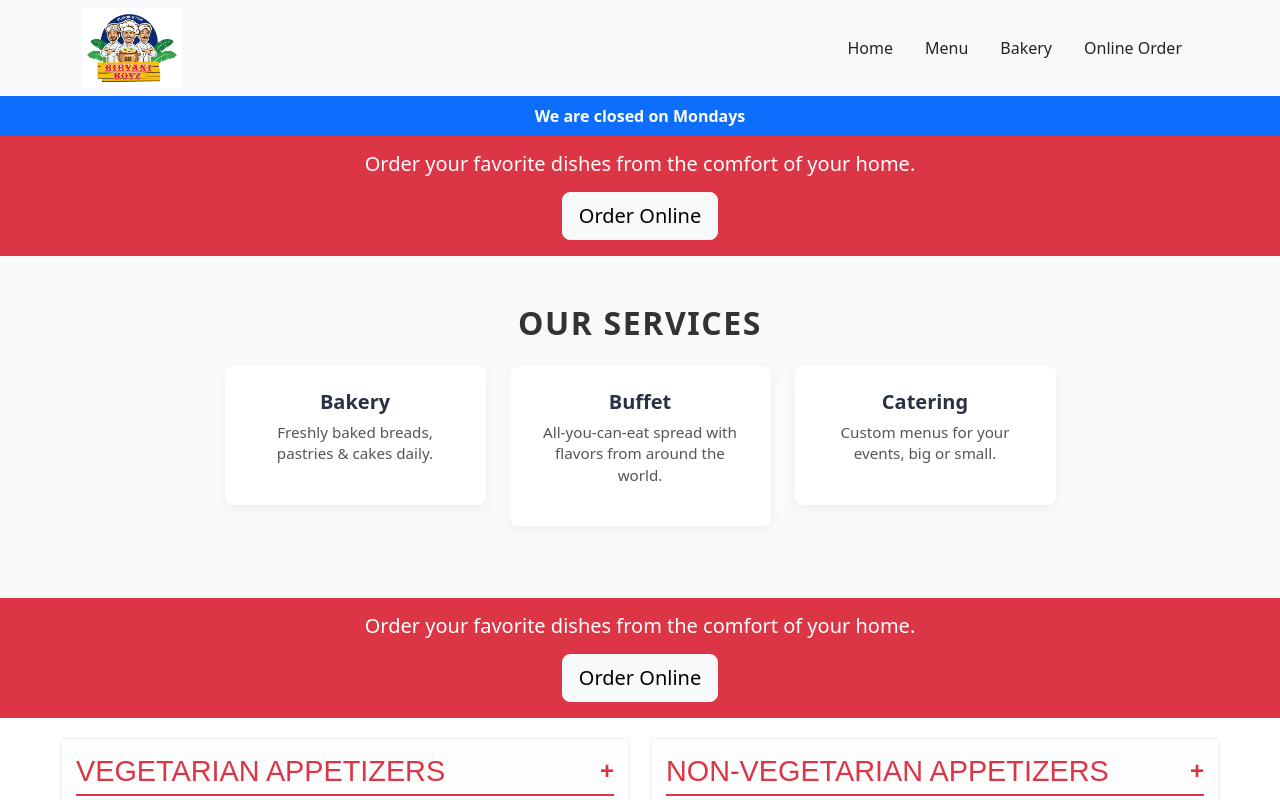
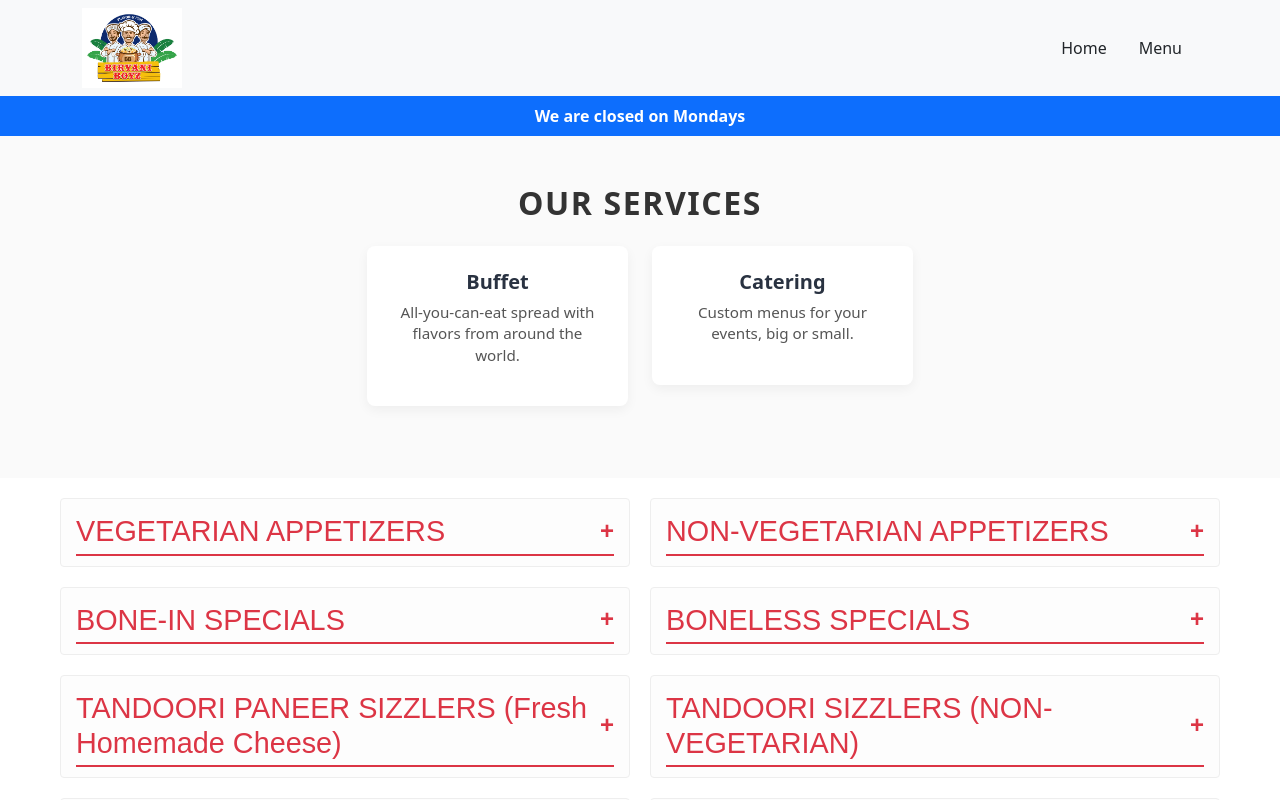
Before and after one commit to biryaniboyzstl/boyz-ui, an Angular app: page /menu in a window 1280 px wide. Shown: the top 800 px of the page. Built offline with nearby package versions, Linux system fonts and the light colour scheme.

Commit message:
remove bakery

```diff
--- a/src/app/layout/layout.component.html
+++ b/src/app/layout/layout.component.html
@@ -10,12 +10,6 @@
       <ul class="d-flex list-unstyled m-0">
         <li class="nav-item"><a class="nav-link px-3" routerlink="/home" routerlinkactive="active">Home</a></li>
         <li class="nav-item"><a class="nav-link px-3" routerlink="/menu" routerlinkactive="active">Menu</a></li>
-        <li class="nav-item"><a class="nav-link px-3" routerlink="/bakery" routerlinkactive="active">Bakery</a></li>
-        <li class="nav-item">
-          <a class="nav-link px-3" href="https://order.toasttab.com/online/biryani-boyz-4401-highway-k" rel="noopener noreferrer" target="_blank">
-            Online Order
-          </a>
-        </li>
       </ul>
     </nav>
   </div>
@@ -26,27 +20,14 @@
   <strong>We are closed on Mondays</strong>
 </section>
 
-<section class="container-fluid bg-danger text-white text-center py-3">
-  <h2 class="fw-bold mb-2">
-    <p class="lead">Order your favorite dishes from the comfort of your home.</p>
-  </h2>
-  <a class="btn btn-light btn-lg" href="https://order.toasttab.com/online/biryani-boyz-4401-highway-k" target="_blank">
-    Order Online
-  </a>
-</section>
+
 
 <section class="services-section py-5">
   <div class="container text-center">
     <h2 class="services-title mb-4">Our Services</h2>
     <div class="row justify-content-center">
-      <!-- Bakery -->
-      <div class="col-12 col-sm-6 col-md-3 mb-4">
-        <div class="service-card p-4">
-          <i class="service-icon bi bi-shop mb-3"></i>
-          <h3 class="service-name">Bakery</h3>
-          <p class="service-desc">Freshly baked breads, pastries &amp; cakes daily.</p>
-        </div>
-      </div>
+
+
 
       <!-- Buffet -->
       <div class="col-12 col-sm-6 col-md-3 mb-4">
--- a/src/app/menu/menu.component.html
+++ b/src/app/menu/menu.component.html
@@ -1,13 +1,4 @@
-<section class="container-fluid bg-danger text-white text-center py-3">
-  <h2 class="fw-bold mb-2"> <p class="lead">Order your favorite dishes from the comfort of your home.</p></h2>
-  <a
-    href="https://order.toasttab.com/online/biryani-boyz-4401-highway-k"
-    target="_blank"
-    class="btn btn-light btn-lg"
-  >
-    Order Online
-  </a>
-</section>
+
 <section *ngIf="isWednesday" class="container text-center py-5">
   <h1 class="display-4 fw-bold text-danger">Wednesday Biryani Night</h1>
   <h2 class="text-danger">
```
